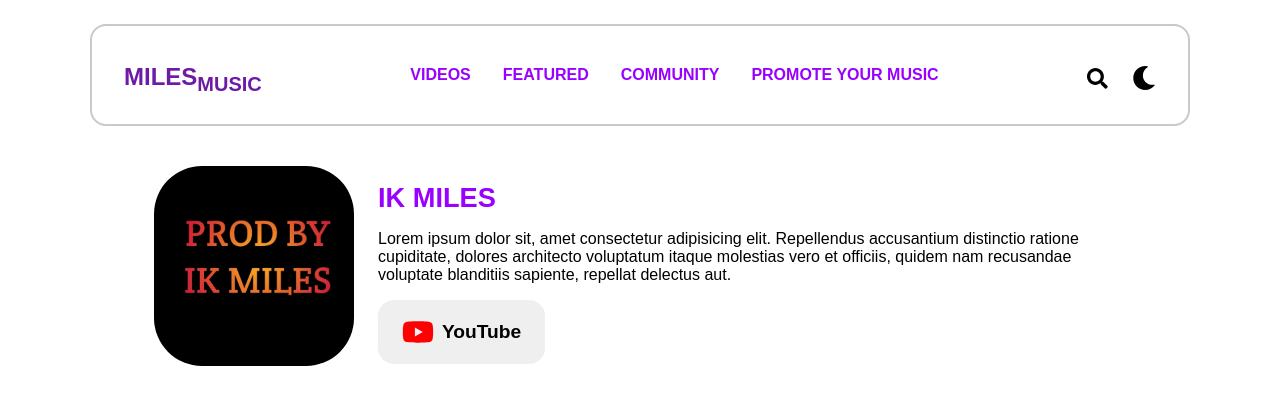
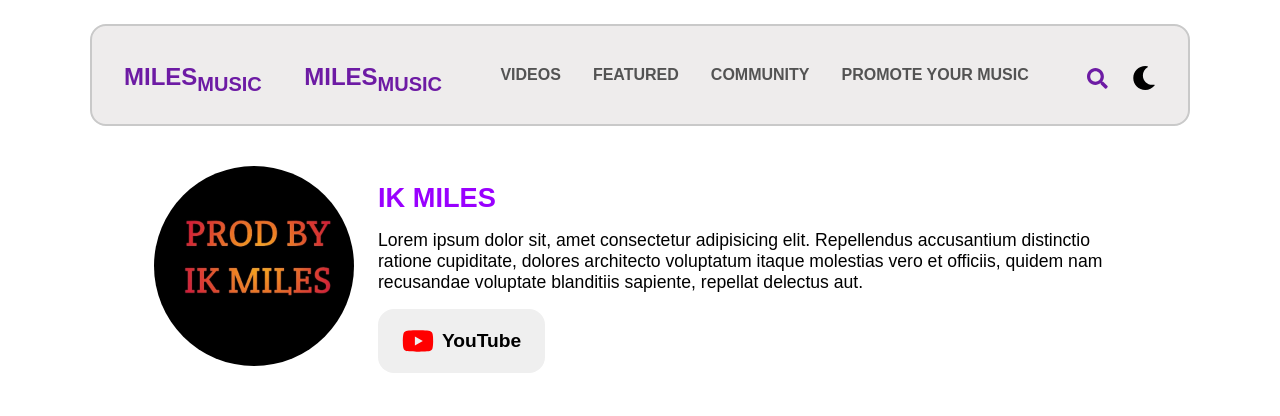
Before and after one commit to kenyipaul/ikmiles, a React (Vite) app: page / in a window 1280 px wide. Shown: the top 416 px of the page. Built offline with nearby package versions, Linux system fonts and the light colour scheme.

Commit message:
Merged with remote branch

```diff
--- a/src/components/header.jsx
+++ b/src/components/header.jsx
@@ -10,9 +10,13 @@ export default function Header(){
     return (
         <header>
             <nav>
+
                 <diV className="title">
                     <h1>MILES<sub>MUSIC</sub></h1>
                 </diV>
+                <div className="title">
+                    <h1>MILES<sub>MUSIC</sub></h1>
+                </div>
                     <div className="links">
                         <li>VIDEOS</li>
                         <li>FEATURED</li>
--- a/src/components/styles/header.css
+++ b/src/components/styles/header.css
@@ -24,6 +24,12 @@ nav{
   border: 2px solid rgb(201, 201, 201);
   justify-content: space-between;
   grid-template-columns: .5fr 1fr;
+  background-color: #eeecec;
+  justify-content: space-between;
+  grid-template-columns: .5fr 1fr;
+}
+.dark-theme nav{
+  background-color: #1d1d1d;
 }
 nav .title{
   margin-top: .8rem;
@@ -39,10 +45,24 @@ nav .links li{
   padding: 1rem;
   border-radius: 1rem;
   color: var(--font_colors);
+  padding: 1rem;
+  font-size: 1rem;
+  font-weight: 900;
+  border-radius: 1rem;
+  color: #535353;
 }
 nav .links li:hover{
   cursor: pointer;
   background: #dbdbdb;
+  color: var(--text_color);
+  transition: 0.6s ease-in-out;
+}
+.dark-theme nav .links li:hover{
+  background-color: #2e2d2d;
+  color: var(--font_colors);
+}
+.dark-theme nav .links li{
+  color: var(--ligth-mode);
 }
 
 nav .lower{
@@ -61,8 +81,17 @@ nav .lower{
 nav .lower .search_btn{
   font-size: 1.3rem;
 }
+nav .lower .search_btn{
+  cursor: pointer;
+  font-size: 1.3rem;
+  color: var(--text_color);
+}
 .dark-theme nav .lower .search_btn{
   color: var(--ligth-mode);
+}
+.dark-theme nav .lower .search_btn:hover{
+  transition: 0.8s ease-in-out;
+  color: var(--font_colors);
 }
 .personal_details{
   display: grid;
@@ -75,6 +104,7 @@ nav .lower .search_btn{
   height: 200px;
   overflow: hidden;
   border-radius: 3rem;
+  border-radius: 50%;
 }
 .personal_details .profile-img img{
   width: 200px;
@@ -88,6 +118,10 @@ nav .lower .search_btn{
   padding-bottom: 1rem;
   color: var(--font_colors);
 }
+.about p{
+  font-size: 1.1rem;
+}
+
  .dark-theme .about p{
   color: var(--ligth-mode);
 }
@@ -104,10 +138,19 @@ nav .lower .search_btn{
   align-items: center;
   padding: 1rem 1.5rem;
 }
+
 .about button h3{
   font-size: 1.2rem;
 }
-
+.dark-theme .about button{
+  background: #1d1d1d;
+}
+.about button h3{
+  font-size: 1.2rem;
+}
+.dark-theme .about button h3{
+  color: var(--ligth-mode);
+}
 
 .menu_icon{
   display: none;
@@ -117,4 +160,21 @@ nav .lower .search_btn{
   .personal_details{
       grid-template-columns: repeat(auto-fit, minmax(200px, 400px));
   }
+
+  nav .links{
+    display: none;
+  }
+  nav .lower{
+    display: none;
+  }
+  .about{
+    padding: 0rem;
+  }
+  .menu_icon{
+    font-size: 2.8rem;
+    display: block;
+  }
+  .personal_details{
+      grid-template-columns: repeat(auto-fit, minmax(200px, 450px));
+  }
 }
```
